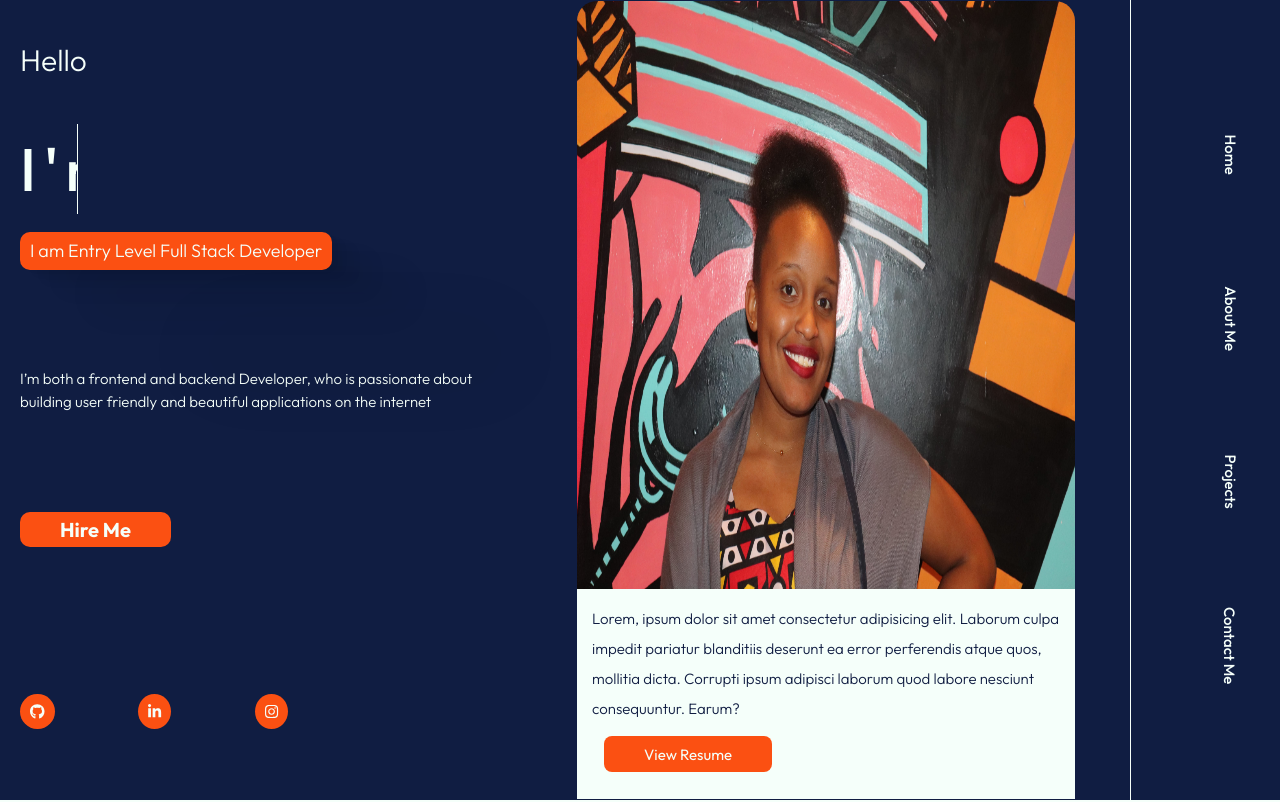
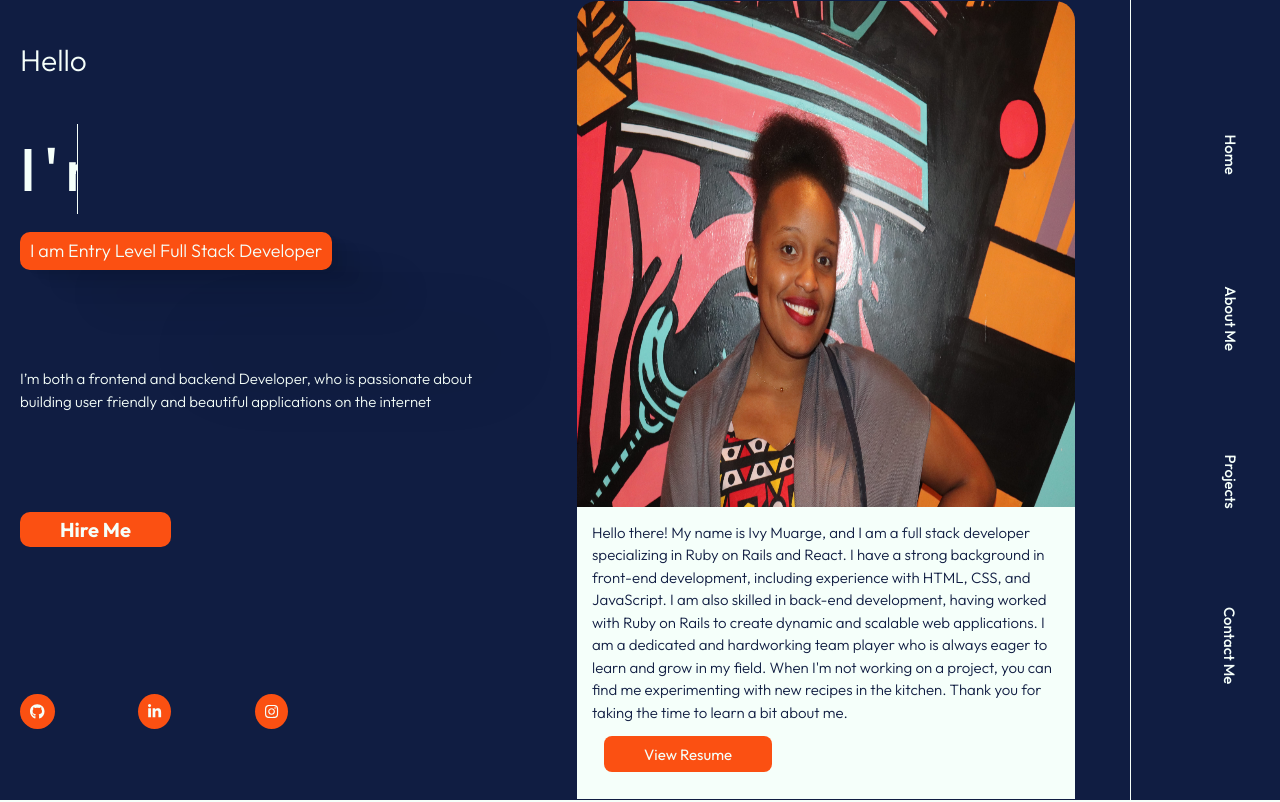
Before and after one commit to Murage-Ivy/my-portfolio, a React (Create React App) app: page / in a window 1280 px wide. Shown: the top 802 px of the page. Built offline with nearby package versions, Linux system fonts and the light colour scheme.

Commit message:
Remove unecessary text

```diff
--- a/src/components/image_section/ImageSection.css
+++ b/src/components/image_section/ImageSection.css
@@ -1,6 +1,6 @@
 .image-section {
   width: 500px;
-  height: 100%;
+  height: 100vh;
   display: flex;
   border-radius: 15px;
   border: 1px solid var(--primary-color);
@@ -23,7 +23,7 @@
 
 .brief-intro > p {
   font-weight: 300;
-  line-height: 2;
+  line-height: 1.5;
   color: var(--primary-color);
 }
 
--- a/src/components/image_section/ImageSection.jsx
+++ b/src/components/image_section/ImageSection.jsx
@@ -7,10 +7,15 @@ function ImageSection() {
       <img src="../assets/Images/IMG_8914.JPG" alt="myimage" />
       <div className="brief-intro">
         <p>
-          Lorem, ipsum dolor sit amet consectetur adipisicing elit. Laborum
-          culpa impedit pariatur blanditiis deserunt ea error perferendis atque
-          quos, mollitia dicta. Corrupti ipsum adipisci laborum quod labore
-          nesciunt consequuntur. Earum?
+          Hello there! My name is Ivy Muarge, and I am a full stack developer
+          specializing in Ruby on Rails and React. I have a strong background in
+          front-end development, including experience with HTML, CSS, and
+          JavaScript. I am also skilled in back-end development, having worked
+          with Ruby on Rails to create dynamic and scalable web applications. I
+          am a dedicated and hardworking team player who is always eager to
+          learn and grow in my field. When I'm not working on a project, you can
+          find me experimenting with new recipes in the kitchen. Thank you for
+          taking the time to learn a bit about me.
         </p>
         <div className="action-btns">
           <button>
@@ -18,7 +23,6 @@ function ImageSection() {
               View Resume
             </a>
           </button>
-
         </div>
       </div>
     </div>
```
